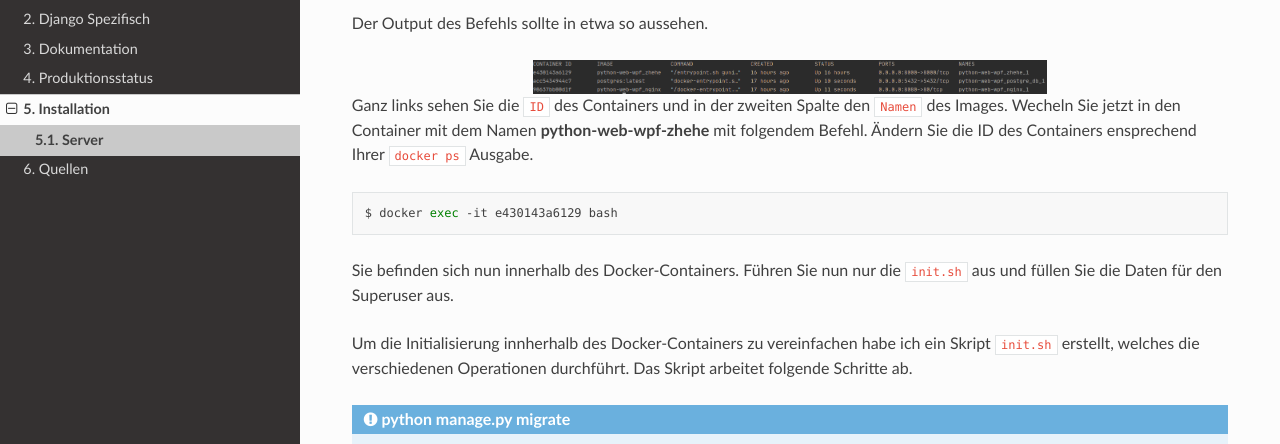
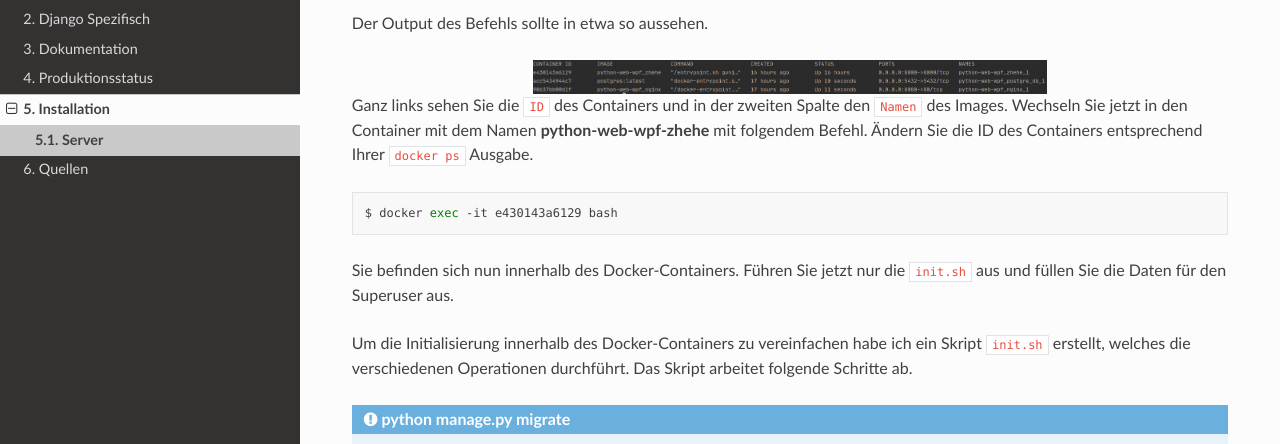
Before and after one commit to Winkler-Jonas/python-web-wpf, a Sphinx documentation site: the page built from zhehe/docs/source/setup/setup.rst, in a window 1280 px wide and 900 px high, scrolled down 384 px. Shown: the part 162-606 px from the top of the window. Built offline with Sphinx 7.4.7 and the Read the Docs theme 2.0.0, drawn with Linux system fonts in a browser that asks for light colours.

Commit message:
final commit

```diff
--- a/zhehe/docs/source/project_structure/project_structure.rst
+++ /dev/null
@@ -1,2 +0,0 @@
-Structure
-*********
--- a/zhehe/docs/source/setup/setup.rst
+++ b/zhehe/docs/source/setup/setup.rst
@@ -27,17 +27,17 @@ Der Output des Befehls sollte in etwa so aussehen.
     :align: center
 
 Ganz links sehen Sie die ``ID`` des Containers und in der zweiten Spalte den ``Namen`` des Images.
-Wecheln Sie jetzt in den Container mit dem Namen **python-web-wpf-zhehe** mit folgendem Befehl.
-Ändern Sie die ID des Containers ensprechend Ihrer ``docker ps`` Ausgabe.
+Wechseln Sie jetzt in den Container mit dem Namen **python-web-wpf-zhehe** mit folgendem Befehl.
+Ändern Sie die ID des Containers entsprechend Ihrer ``docker ps`` Ausgabe.
 
 .. code-block:: bash
 
     $ docker exec -it e430143a6129 bash
 
-Sie befinden sich nun innerhalb des Docker-Containers. Führen Sie nun nur die ``init.sh`` aus
+Sie befinden sich nun innerhalb des Docker-Containers. Führen Sie jetzt nur die ``init.sh`` aus
 und füllen Sie die Daten für den Superuser aus.
 
-Um die Initialisierung innherhalb des Docker-Containers zu vereinfachen habe ich ein Skript ``init.sh`` erstellt, welches
+Um die Initialisierung innerhalb des Docker-Containers zu vereinfachen habe ich ein Skript ``init.sh`` erstellt, welches
 die verschiedenen Operationen durchführt. Das Skript arbeitet folgende Schritte ab.
 
 ..  admonition:: python manage.py migrate
```
Also changed, not shown: zhehe/docs/source/project_structure/index.rst (deleted, +0 -11 lines).
